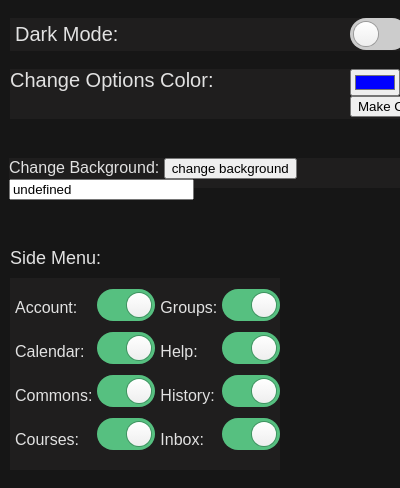
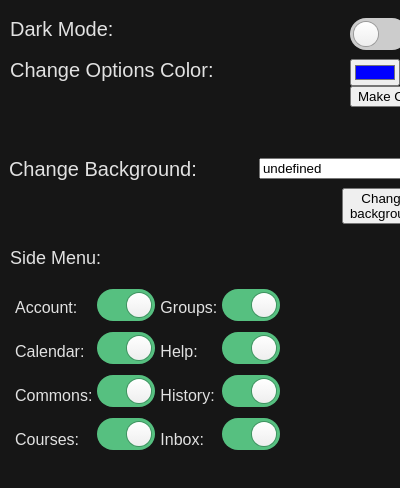
Before and after one commit to cis3296f22/canvasextension, a browser extension: page html/popup.html in a window 400 px wide. Shown: the part 92-580 px from the top of the page. Drawn offline with Linux system fonts and the light colour scheme.

Commit message:
Visual adjustment

```diff
--- a/css/popup.css
+++ b/css/popup.css
@@ -41,9 +41,7 @@ h1 {
 
 .dark-mode {
   margin-top: 10px;
-  background-color: #1f1e1e;
   width: 450px;
-  padding: 5px;
 }
 .dark-label{
   font-size: 20px;
@@ -57,21 +55,29 @@ h1 {
   left: 340px;
 }
 
-.background-label{
-  top: 120px;
-  width: 100px;
-  left: 100px;
-
-}
 
 .background-container{
   display: inline-block;
   position: absolute;
   height: 30px;
   top: 150px;
-  background-color: #1f1e1e;
   border: 5px;
   margin-left: -10px;
+}
+
+.background-label{
+  font-size: 20px;
+
+}
+.url_textbox{
+  position: absolute;
+  left: 250px;
+  width: 70px;
+}
+.backgroundButton{
+  position: absolute;
+  top: 30px;
+  left: 333px;
 }
 
 .side-menu {
@@ -91,7 +97,6 @@ h1 {
   font-size: 20px;
   height: 50px;
   width: 450px;
-  background-color: #1f1e1e;
 }
 .colorBlock{
 	height: 30px;
@@ -110,7 +115,6 @@ h1 {
   /* Create two equal columns that sits next to each other */
   .column {
 	flex: 50%;
-	background-color: #1f1e1e;
   }
   .column p{
 	position: relative;
--- a/html/popup.html
+++ b/html/popup.html
@@ -30,13 +30,15 @@
 				&nbsp;
 				<div class="background-container">
 				  <label class="background-label">Change Background: </label>
-				  <button id="backgroundButton">change background</button>
+				  <label class="url_textbox" >
 					  <input
 					  type="url"
 					  name=""
 					  id="url_textbox"
 					  placeholder="Enter image url here"
 					  />
+					</label>
+					<button class="backgroundbutton" id="backgroundButton">Change background</button>
 				</div>
 				&nbsp;
 				<div class="color-container">
```
Lines whose indentation alone changed are shown as unchanged.
